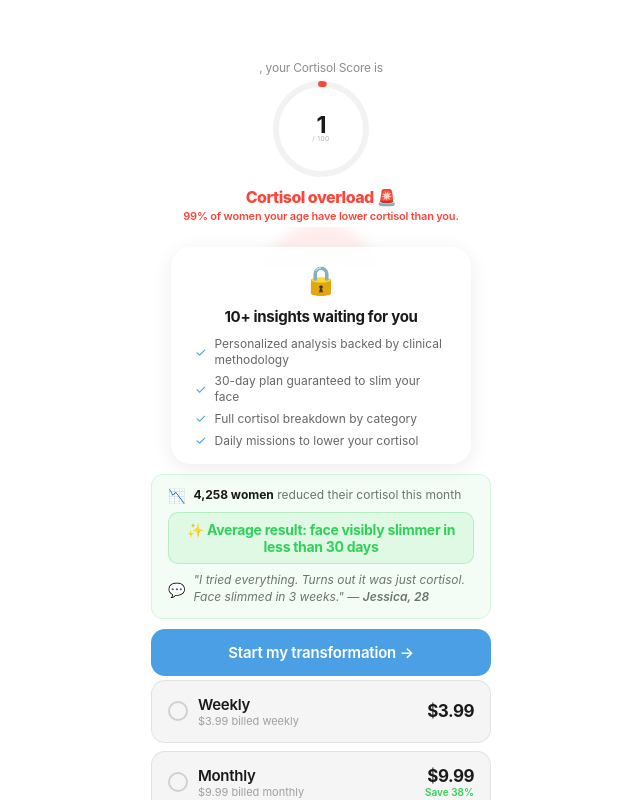
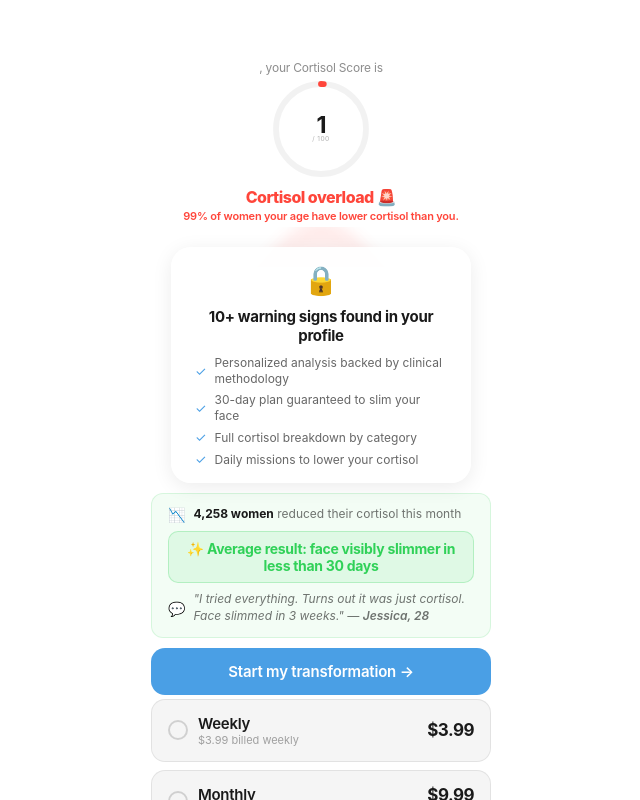
Before and after one commit to keyzersoze870/glowup-mvp, a Next.js app: page /paywall in a window 1280 px wide. Shown: the top 800 px of the page, without its empty margins (319-959 px from the left). Built offline with nearby package versions, Linux system fonts and the light colour scheme; sample sign-in values are in the browser's storage; a web font is replaced by a local one.

Commit message:
warning signs paywall text

```diff
--- a/src/app/paywall/page.tsx
+++ b/src/app/paywall/page.tsx
@@ -179,7 +179,7 @@ export default function PaywallPage(){
       {/* LOCK CARD — normal flow */}
       <div style={{width:'100%',maxWidth:300,background:'rgba(255,255,255,0.95)',borderRadius:20,padding:'16px 24px',display:'flex',flexDirection:'column',alignItems:'center',gap:10,boxShadow:'0 4px 20px rgba(0,0,0,0.08)',marginTop:-20,marginBottom:10,zIndex:10,position:'relative'}}>
         <span style={{fontSize:28}}>🔒</span>
-        <p style={{fontSize:15,fontWeight:700,color:'#1A1A1A',letterSpacing:-0.3,textAlign:'center'}}>10+ insights waiting for you</p>
+        <p style={{fontSize:15,fontWeight:700,color:'#1A1A1A',letterSpacing:-0.3,textAlign:'center'}}>10+ warning signs found in your profile</p>
         <div style={{display:'flex',flexDirection:'column',gap:6,width:'100%'}}>
           <div style={{display:'flex',alignItems:'center',gap:8}}><span style={{color:ACCENT,fontSize:13}}>✓</span><span style={{fontSize:12,color:'rgba(0,0,0,0.6)',lineHeight:1.3}}>Personalized analysis backed by clinical methodology</span></div>
           <div style={{display:'flex',alignItems:'center',gap:8}}><span style={{color:ACCENT,fontSize:13}}>✓</span><span style={{fontSize:12,color:'rgba(0,0,0,0.6)',lineHeight:1.3}}>30-day plan guaranteed to slim your face</span></div>
```
